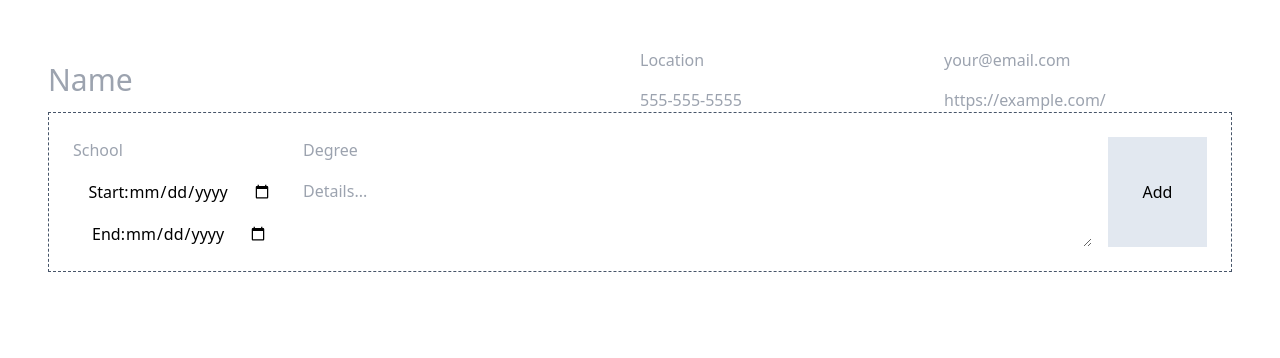
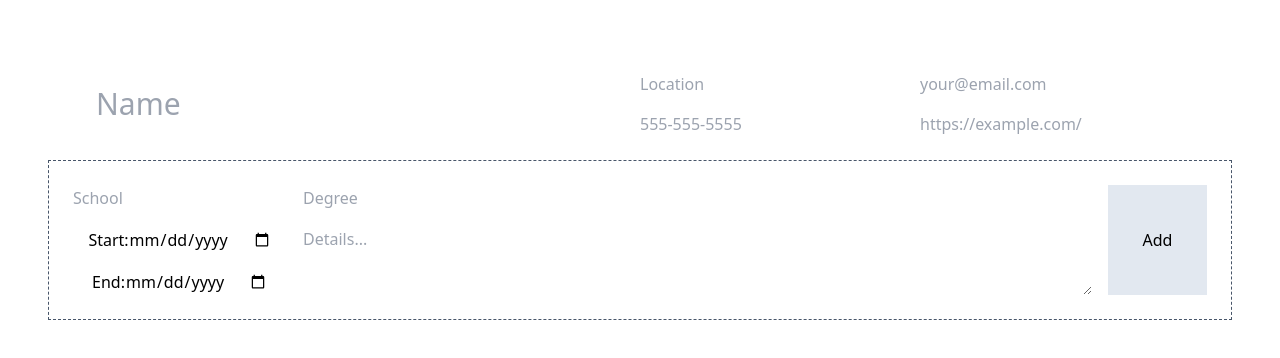
Before and after one commit to crespire/js-cv-builder, a React (Create React App) app: page / in a window 1280 px wide. Shown: the top 358 px of the page. Built offline with nearby package versions, Linux system fonts and the light colour scheme.

Commit message:
Add some padding to info section

```diff
--- a/src/components/Info.js
+++ b/src/components/Info.js
@@ -28,7 +28,7 @@ class InfoContainer extends Component {
   render() {
 
     return (
-      <div className="flex place-content-between">
+      <div className="flex place-content-between px-12 py-6">
         <div className="container place-content-center">
           <input className="text-3xl" type='text' name='name' placeholder='Name' id='name' onChange={this.handleInputChange}></input>
         </div>
```
